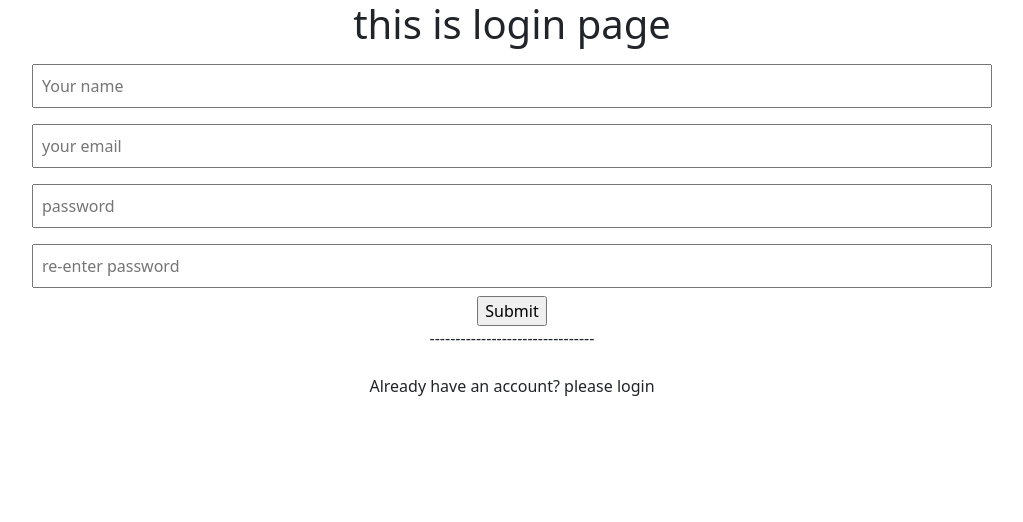
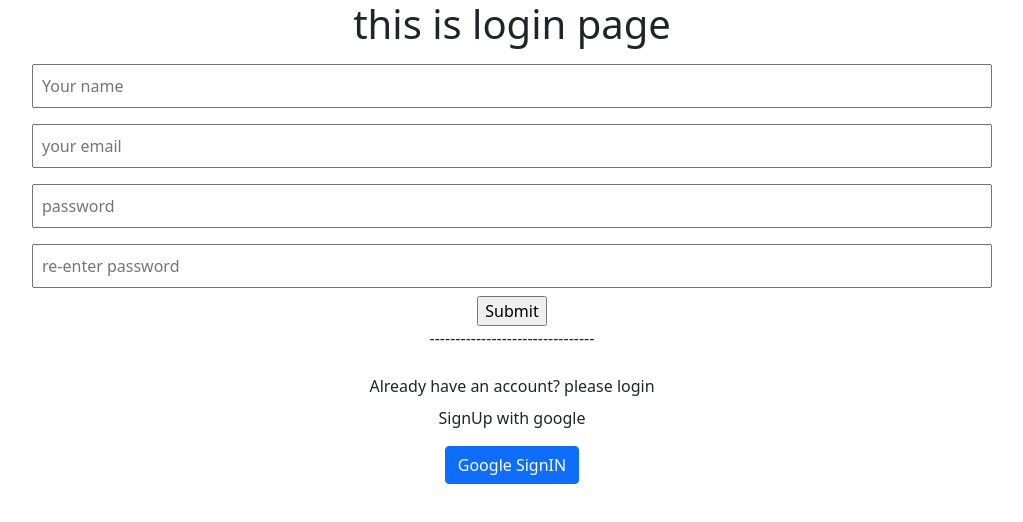
Before and after one commit to Rajaul-Islam/dream-rider-client, a React (Create React App) app: page /register in a window 1280 px wide. Shown: the top 522 px of the page, without its empty margins (128-1151 px from the left). Built offline with nearby package versions, Linux system fonts and the light colour scheme; no server answers.

Commit message:
first commit

```diff
--- a/src/Hook/useFirebase.js
+++ b/src/Hook/useFirebase.js
@@ -5,11 +5,11 @@ import firebaseInitialization from "../Pages/Login/firebase/firebase.init";
 firebaseInitialization();
 
 const auth = getAuth();
-
+const googleProvider = new GoogleAuthProvider();
 const useFirebase = () => {
     const [user, setUser] = useState({});
     const [error, setError] = useState({});
-    const [isLoading, setIsLoading]=useState(true)
+    const [isLoading, setIsLoading] = useState(true)
 
 
     const registerUser = (email, password, name) => {
@@ -19,7 +19,7 @@ const useFirebase = () => {
 
                 const newUser = { email, displayName: name }
                 setUser(newUser)
-                // saveUser(email, name,'POST');
+                saveUser(email, name, 'POST');
                 updateProfile(auth.currentUser, {
                     displayName: name
                 }).then(() => {
@@ -37,7 +37,7 @@ const useFirebase = () => {
                 setError(errorMessage);
 
             })
-        .finally(() => setIsLoading(false));
+            .finally(() => setIsLoading(false));
 
     }
 
@@ -59,6 +59,28 @@ const useFirebase = () => {
             .finally(() => setIsLoading(false));
     }
 
+
+
+    //google signIn
+    const signInWithGoogle = (location, history) => {
+        setIsLoading(true);
+
+
+        signInWithPopup(auth, googleProvider)
+            .then((result) => {
+                console.log('google sign in is clicked');
+                const destination = location?.state?.from || '/';
+                history.replace(destination);
+                const user = result.user;
+                saveUser(user.email, user.displayName, 'PUT')
+                setError('');
+
+            }).catch((error) => {
+
+                setError(error.message);
+            })
+            .finally(() => setIsLoading(false));
+    }
 
 
     useEffect(() => {
@@ -91,13 +113,30 @@ const useFirebase = () => {
         }).catch((error) => {
             setError(error.message)
         })
-        .finally(() => setIsLoading(false));
+            .finally(() => setIsLoading(false));
     }
 
+    const saveUser = (email, displayName, method) => {
+
+        const user = { email, displayName }
+
+        fetch('http://localhost:5000/uniqueUser', {
+            method: method,
+            headers: {
+                'content-type': 'application/json'
+            },
+            body: JSON.stringify(user)
+        })
+            .then(res => res.json())
+            .then(data => {
+
+            })
+    }
     return {
         user,
         registerUser,
         loginUser,
+        signInWithGoogle,
         error,
         logout,
         isLoading,
--- a/src/Pages/Login/Login/Login.js
+++ b/src/Pages/Login/Login/Login.js
@@ -9,7 +9,7 @@ const Login = () => {
     const [loginData, setLoginData] = useState('');
     const history=useHistory();
     const location =useLocation();
-    const { user, isLoading, error, loginUser } = useAuth();
+    const { user, isLoading, error, loginUser,signInWithGoogle } = useAuth();
     console.log(loginData);
     const handleOnBlur = e => {
         const field = e.target.name;
@@ -82,6 +82,8 @@ const Login = () => {
 
             </p>
             <Nav.Link className='text-dark' as={NavLink} to='/register'>Already have an account? please login</Nav.Link>
+            <p>SignUp with google</p>
+            <Button onClick={() => signInWithGoogle(location, history)}>Google SignIN</Button>
             {user?.email && <Alert variant='success' className='w-25 mx-auto ' >
                 Login successfully
             </Alert>}
--- a/src/Pages/Login/Register/Register.js
+++ b/src/Pages/Login/Register/Register.js
@@ -1,12 +1,14 @@
 
 import React, { useState } from 'react';
-import { Alert, Nav, Spinner,Button } from 'react-bootstrap';
-import { NavLink } from 'react-router-dom';
+import { Alert, Nav, Spinner, Button } from 'react-bootstrap';
+import { NavLink, useLocation, useHistory } from 'react-router-dom';
 import useAuth from '../../../Hook/useAuth';
 import Navigation from '../../../Shared/Navigation/Navigation';
 
 const Register = () => {
-    const { user, registerUser, isLoading, error } = useAuth()
+    const { user, registerUser, isLoading, error, signInWithGoogle } = useAuth()
+    const history = useHistory();
+    const location = useLocation();
     console.log(user);
     const [loginData, setLoginData] = useState('');
     console.log(loginData);
@@ -96,6 +98,9 @@ const Register = () => {
 
             </p>
             <Nav.Link className='text-dark' as={NavLink} to='/login'>Already have an account? please login</Nav.Link>
+            <p>SignUp with google</p>
+            <Button onClick={() => signInWithGoogle(location, history)}>Google SignIN</Button>
+
 
             {user?.email && <Alert variant='success' className='w-25 mx-auto ' >
                 User Register successfully
```
